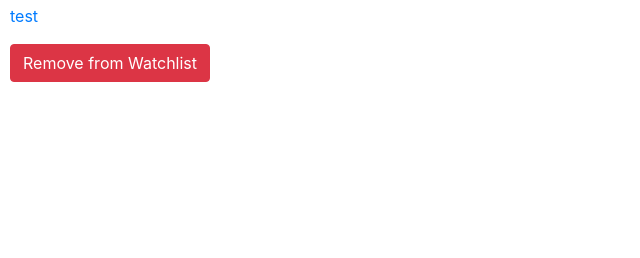
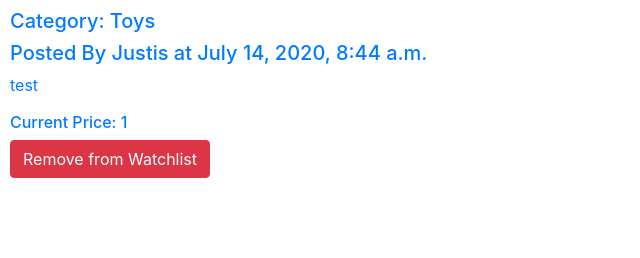
Before and after one commit to JustisCorbett/commerce, a Django app: page /watchlist in a window 1280 px wide. Shown: the part 542-800 px from the top of the page, without its empty margins (0-640 px from the left). Run offline with Django 3.2, Linux system fonts and the light colour scheme; a user stored in the database is signed in; data comes from the database, SQL or seed files in the repository; both versions use the stored data as it was after the commit; some libraries are stand-ins or nearby versions.

Commit message:
normalized queries and html listings

```diff
--- a/auctions/templates/auctions/watchlist.html
+++ b/auctions/templates/auctions/watchlist.html
@@ -11,8 +11,15 @@
                     <img src="{{ watched.listing.image }}">
                 </div>
                 <div class="listing-info">
-                    <h4>{{ watched.listing.title }}</h4>
+                    <h3>{{ watched.listing.title }}</h3>
+                    <h5>Category: {{ watched.listing.category }}</h5>
+                    <h5>Posted By {{ watched.listing.user }} at {{ watched.listing.date_posted }}</h5>
                     <p>{{ watched.listing.description }}</p>
+                    {% if watched.listing.bids.all %}
+                        <h6>Current Price: {{ watched.listing.bids.first.amount }}</h6>
+                    {% else %}
+                        <h6>Current Price: {{ watched.listing.starting_bid }}</h6>
+                    {% endif %}
                 </div>
                 <form action="{% url "watchlist_delete" %}" method="post">
                     {% csrf_token %}
--- a/auctions/views.py
+++ b/auctions/views.py
@@ -77,10 +77,8 @@
 def create_listing(request):
     form = ListingForm()
     if request.method == "POST":
-        #form = ListingForm(request.POST)
         if request.user.is_authenticated:
             form = ListingForm(request.POST)
-            #form.user = request.user
             if form.is_valid():
                 instance = form.save(commit=False)
                 instance.user = request.user
@@ -122,9 +120,9 @@
 
 def category(request, name):
     category = Category.objects.get(title=name)
-    listings = category.listings.annotate(
-        max_bid=Max('bids', filter=Q(is_active=True))
-    )
+    listings = Listing.objects.prefetch_related(
+        Prefetch("bids", queryset=Bid.objects.order_by("-amount").all())
+    ).select_related("user", "category").filter(category=category)
     return render(request, "auctions/category.html", {
         "category": category,
         "listings": listings
@@ -133,7 +131,10 @@
 
 def watchlist(request):
     user = request.user
-    listings = Watch.objects.select_related('listing').filter(user=user)
+    # get listings with their category and bid that are watched by user
+    listings = Watch.objects.select_related("listing", "listing__category").prefetch_related(
+        Prefetch("listing__bids", queryset=Bid.objects.order_by("-amount").all())
+    ).filter(user=user)
     return render(request, "auctions/watchlist.html", {
         "listings": listings
     })
@@ -145,7 +146,7 @@
         title = request.POST["title"]
         listing = Listing.objects.get(title=title)
         user = request.user
-
+        # add to watchlist if not already in
         obj,created = Watch.objects.get_or_create(
             user=user,
             listing=listing
@@ -161,7 +162,6 @@
         title = request.POST["title"]
         listing = Listing.objects.get(title=title)
         user = request.user
-
         deleted = Watch.objects.get(user=user,listing=listing).delete()
         return HttpResponseRedirect(reverse("watchlist"))
     else:
```
Also changed, not shown: auctions/templates/auctions/category.html (+5 -3 lines), db.sqlite3.
